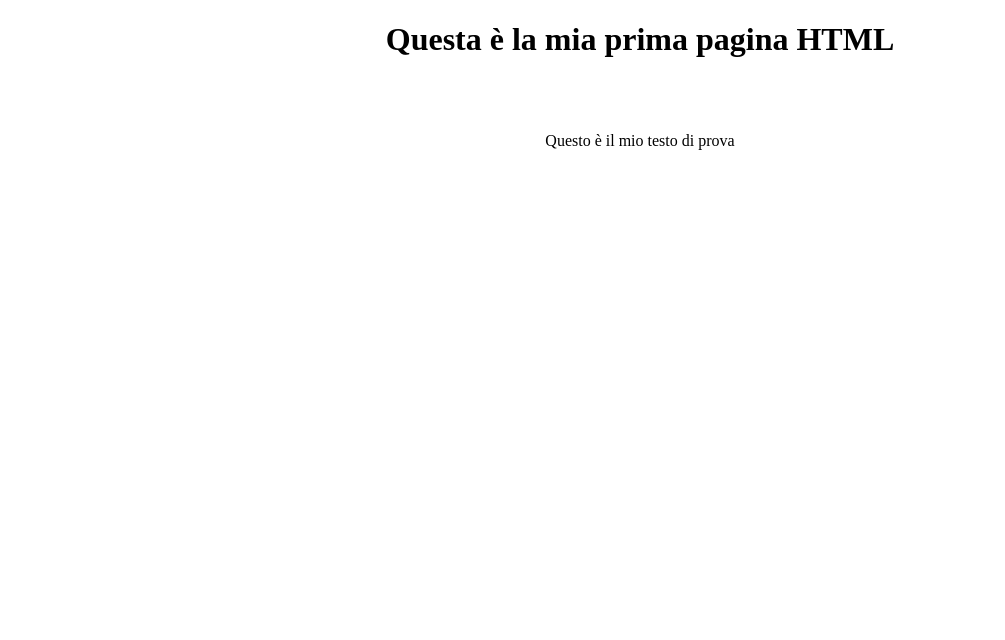
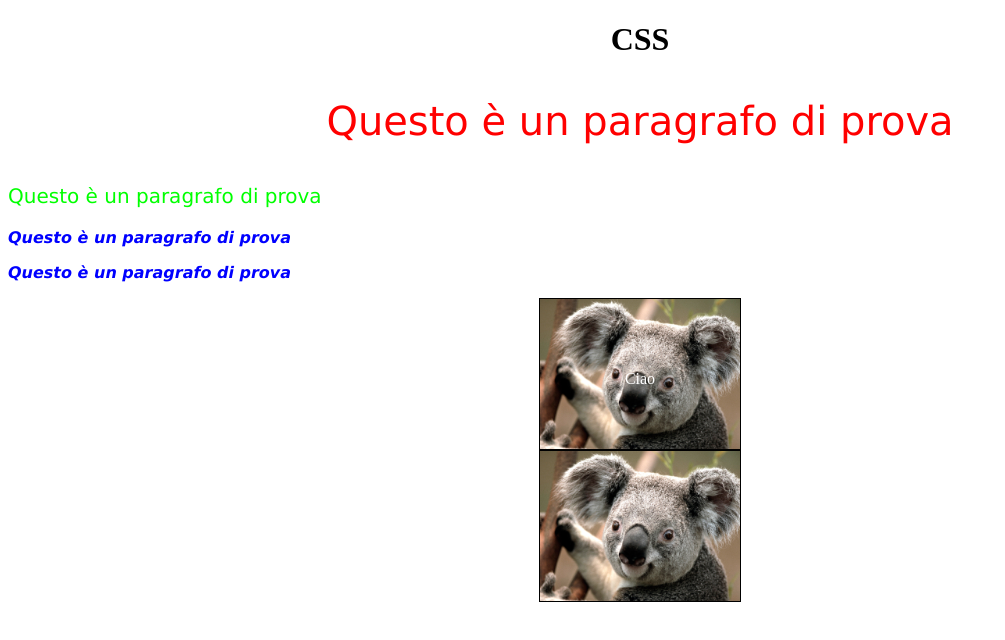
Before and after one commit to migoriA/TPSI-Exercises, a plain HTML site: page CSS/Es17/index.html in a window 1280 px wide. Shown: the whole page, without its empty margins (0-1005 px from the left). Drawn offline with Linux system fonts and the light colour scheme.

Commit message:
Primo es css

```diff
--- /dev/null
+++ b/CSS/Es17/index.css
@@ -0,0 +1,21 @@
+p.paragrafo2
+{
+    color:#0000FF;
+    font-style:italic;
+    font-weight:bold;
+}
+div.div{
+    width:200px;
+    height:150px;
+    background-color:#00FF00;
+    margin:0 auto;
+    text-align:center;
+    line-height: 160px;
+    border:1px solid black;
+
+    background-image: url(Koala.jpg);
+    background-size:contain;
+    background-repeat: no-repeat;
+    background-position:center;
+    color:rgb(255,255,255);
+}
--- a/CSS/Es17/index.html
+++ b/CSS/Es17/index.html
@@ -2,12 +2,26 @@
 <html lang="it">
 	<head>
 		<meta charset="UTF-8" />
-		<title> Modello </title>
+		<title> CSS </title>
+		<style>
+			p{
+				color:#00FF00;
+				font-family:verdana,helvetica,sans-serif;
+			}
+		</style>
+		<link rel="stylesheet" href="index.css"/>
 	</head>
 	<body>
-		<h1 align="center"> Questa è la mia prima pagina HTML </h1>
-		<br/>
-		<br/>
-		<p align="center"> Questo è il mio testo di prova </p>
+		<h1 align="center"> CSS </h1>
+		<p style="font-size:30pt; color:red;" align="center"> Questo è un paragrafo di prova </p>
+		<p style="font-size:15pt;"> Questo è un paragrafo di prova </p>
+		<p class="paragrafo2"> Questo è un paragrafo di prova </p>
+		<p class="paragrafo2"> Questo è un paragrafo di prova </p>
+		<div class="div">
+			Ciao
+		</div>
+		<div class="div">
+
+		</div>
 	</body>
 </html>
```
Also changed, not shown: CSS/Es17/Koala.jpg (added).
